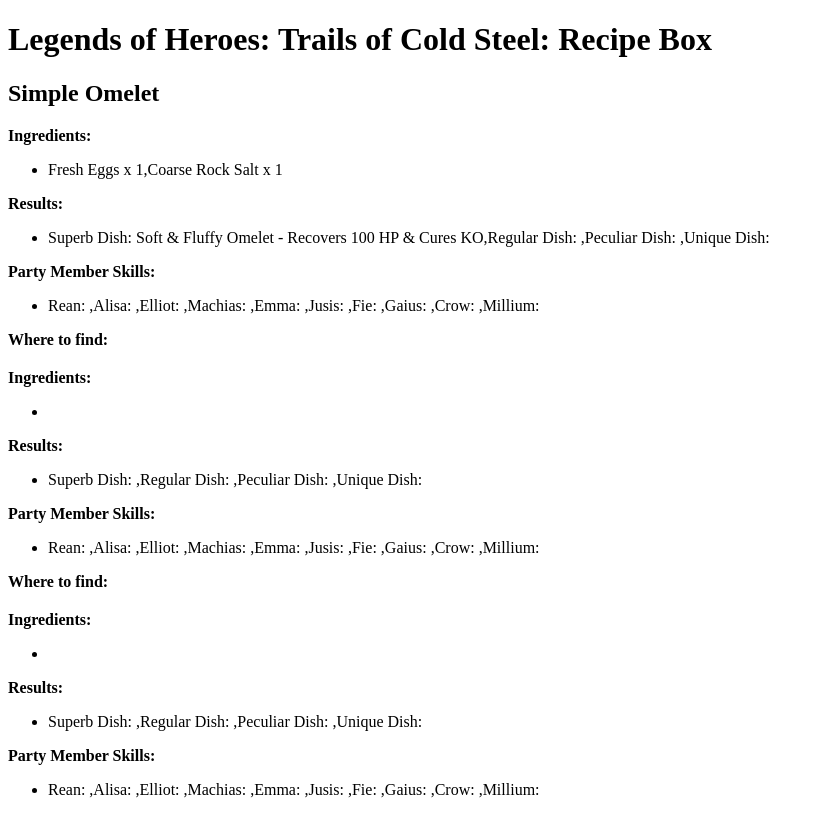
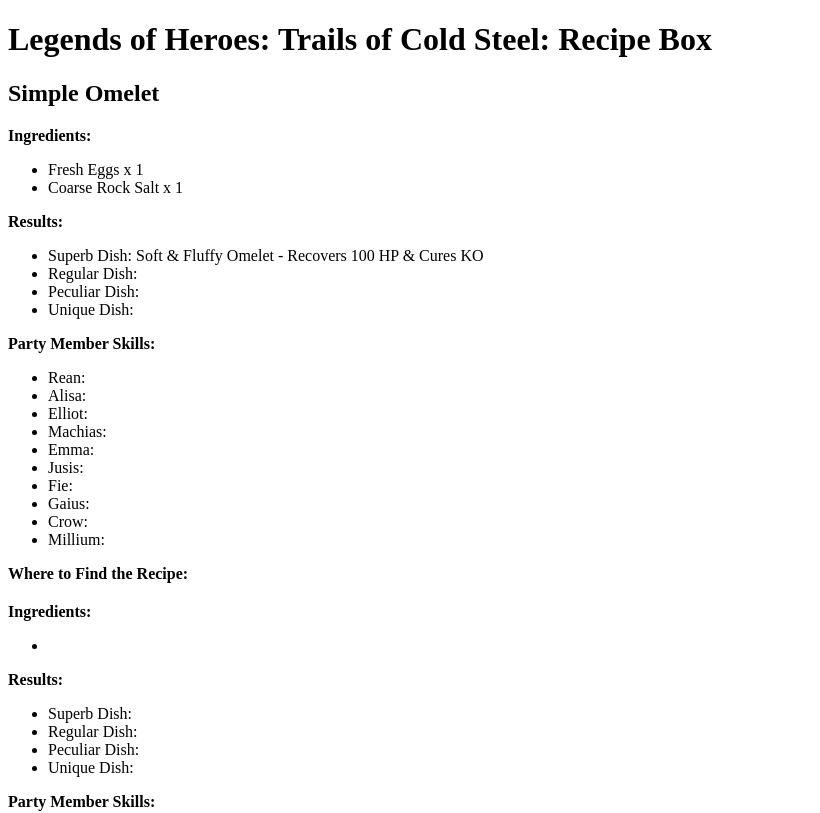
Before and after one commit to Brigette-Eckert/legends-of-heroes-recipe-box, an Angular app: page / in a window 1280 px wide. Shown: the top 813 px of the page, without its empty margins (0-820 px from the left). Built offline with nearby package versions, Linux system fonts and the light colour scheme.

Commit message:
added ngFor to template to loop over arrays as unordered lists

```diff
--- a/src/app/app.component.html
+++ b/src/app/app.component.html
@@ -2,19 +2,19 @@
   Legends of Heroes:  Trails of Cold Steel:  Recipe Box
 </h1>
 
-<div *ngFor="let currentRecipe of recipes">
-  <h2> {{currentRecipe.name}} </h2>
+<div *ngFor="let recipe of recipes">
+  <h2> {{recipe.name}} </h2>
   <b> Ingredients: </b>
   <ul>
-    <li>{{currentRecipe.ingredients}}</li>
+    <li *ngFor="let ingredient of recipe.ingredients">{{ingredient}}</li>
   </ul>
   <b>Results: </b>
   <ul>
-    <li>{{currentRecipe.results}}</li>
+    <li *ngFor="let result of recipe.results">{{result}}</li>
   </ul>
   <b> Party Member Skills: </b>
   <ul>
-    <li>{{currentRecipe.skills}}</li>
+    <li *ngFor="let skill of recipe.skills">{{skill}}</li>
   </ul>
-  <b> Where to find:</b> {{currentRecipe.origin}}
+  <b> Where to Find the Recipe:</b> {{recipe.origin}}
 </div>
--- a/src/app/app.component.ts
+++ b/src/app/app.component.ts
@@ -8,8 +8,8 @@
 })
 export class AppComponent {
   recipes: Recipe[] = [
-    new Recipe('Simple Omelet', ['Fresh Eggs x 1', 'Coarse Rock Salt x 1'],
-      ['Superb Dish: Soft & Fluffy Omelet - Recovers 100 HP & Cures KO', 'Regular Dish: ', 'Peculiar Dish: ', 'Unique Dish: '],
+    new Recipe('Simple Omelet', ['Fresh Eggs x 1', ' Coarse Rock Salt x 1'],
+      ['Superb Dish: Soft & Fluffy Omelet - Recovers 100 HP & Cures KO ', 'Regular Dish: ', 'Peculiar Dish: ', 'Unique Dish: '],
       ['Rean: ', 'Alisa: ', 'Elliot: ', 'Machias: ', 'Emma: ', 'Jusis: ', 'Fie: ', 'Gaius: ', 'Crow: ', 'Millium: '],
       ''),
     new Recipe('', [''],
--- a/src/app/recipe.model.ts
+++ b/src/app/recipe.model.ts
@@ -1,17 +1,10 @@
 export class Recipe {
-  name: string;
-  ingredients: Array<string>;
-  results: Array<string>;
-  skills: Array<string>;
-  origin: string;
-
-
-  constructor(nameParameter: string, ingredientsParameter: Array<string>, resultsParameter: Array<string>, skillsParameter: Array<string>, originParameter: string){
-    this.name = nameParameter;
-    this.ingredients = ingredientsParameter;
-    this.results = resultsParameter;
-    this.skills = skillsParameter;
-    this.origin = originParameter;
-  }
+  constructor(
+    public name: string,
+    public ingredients: Array<string>,
+    public results: Array<string>,
+    public skills: Array<string>,
+    public origin: string
+  ){ }
 
 }
```
